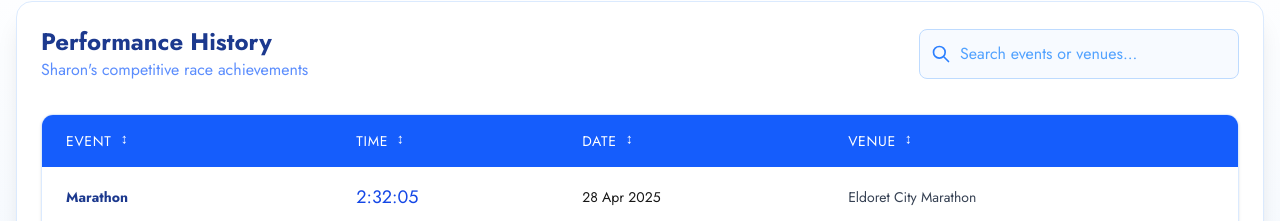
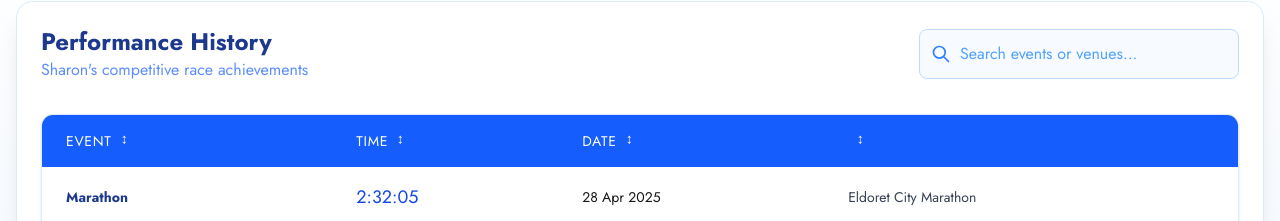
Before and after one commit to Koech161/gideon-sugut, a Next.js app: page / in a window 1280 px wide. Shown: the part 879-1100 px from the top of the page. Built offline with nearby package versions, Linux system fonts and the light colour scheme.

Commit message:
update event

```diff
--- a/components/RecordsTable.jsx
+++ b/components/RecordsTable.jsx
@@ -38,7 +38,7 @@ const columns = [
       }),
   }),
   columnHelper.accessor('venue', {
-    header: 'Venue',
+    header: '',
     cell: (info) => <span className="text-gray-700">{info.getValue()}</span>,
   }),
 
```
